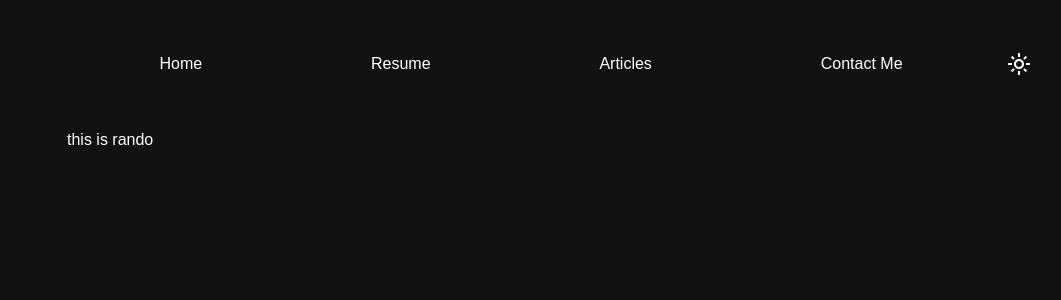
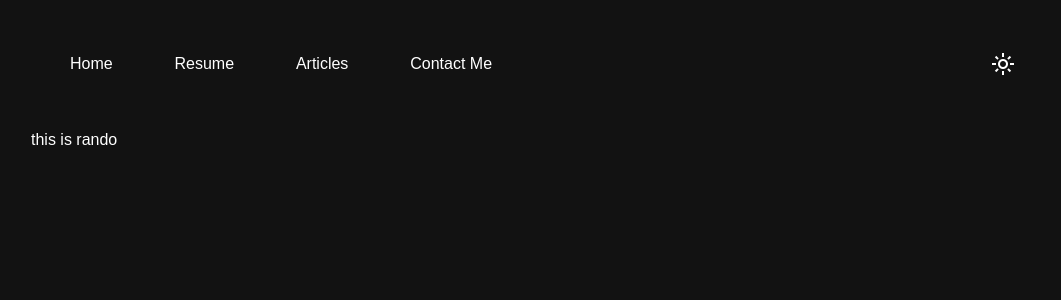
Before and after one commit to kayode-dev/portfolio-v1, a React (Create React App) app: page /rando in a window 1280 px wide. Shown: the top 300 px of the page, without its empty margins (109-1170 px from the left). Built offline with nearby package versions, Linux system fonts and the light colour scheme.

Commit message:
media query for navbar md screen

```diff
--- a/src/_app.tsx
+++ b/src/_app.tsx
@@ -5,7 +5,7 @@ import { ThemeProvider } from 'next-themes';
 const MyApp: any = () => {
   return (
     <ThemeProvider>
-      <main className="w-full px-4 md:w-3/4 grid items-center mx-auto">
+      <main className="w-full px-3 md:w-4/5 grid items-center mx-auto">
         <NavBar />
       </main>
     </ThemeProvider>
--- a/src/components/NavBar.tsx
+++ b/src/components/NavBar.tsx
@@ -37,7 +37,7 @@ const NavBar: any = () => {
             <span className="material-symbols-outlined">menu</span>
           </button>
           <div
-            className="hidden flex-col min-w-full left-0 absolute mt-32 min-h-full  dark:bg-neutral-900 justify-center items-center p-2 md:min-h-min md:dark:bg-inherit md:relative md:mt-0 md:flex md:flex-row md:w-1/2 md:max-w-fit md:justify-around"
+            className="nav-md-width hidden flex-col  left-0 mt-32 min-h-full fixed  dark:bg-neutral-900 justify-center items-center p-2 md:min-h-min md:dark:bg-inherit md:static md:mt-0 md:flex md:flex-row md:w-1/2  md:justify-around"
             id="navbar-default"
           >
             <div
--- a/src/index.css
+++ b/src/index.css
@@ -28,3 +28,12 @@ code {
 .doings{
   box-shadow: 0 2rem 4rem rgba(0,0,0,.3);
 }
+.nav-md-width{
+  width: 100%;
+}
+
+@media screen and (max-width = 768px) {
+ .nav-md-width{
+  max-width: 60%;
+ }
+}
```
